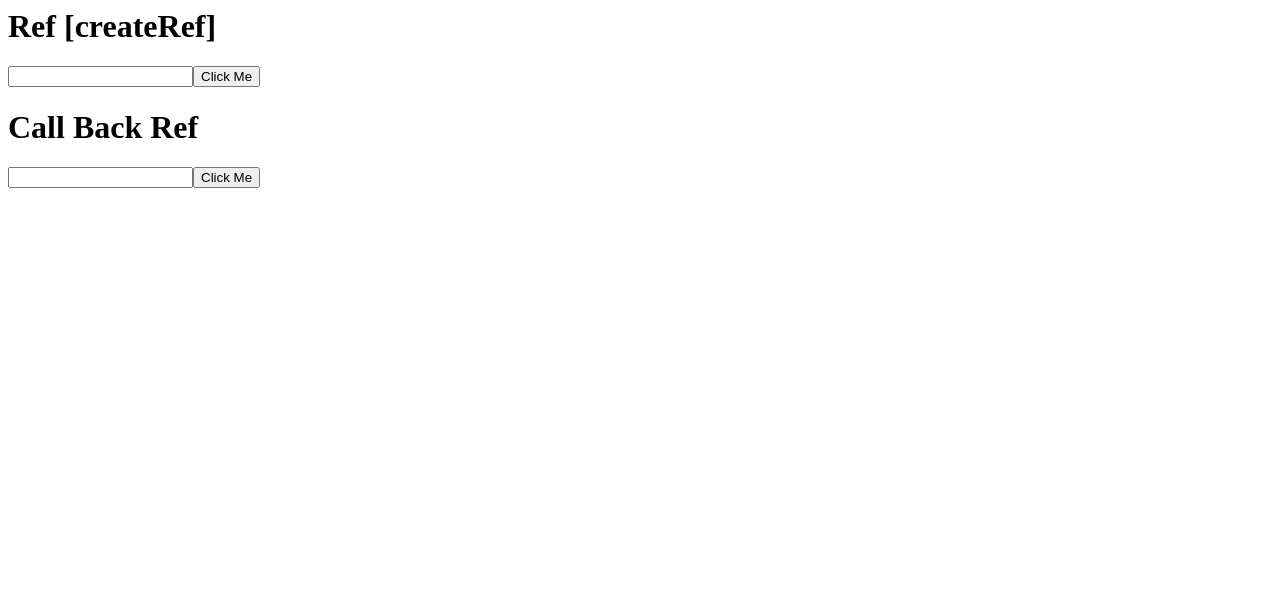
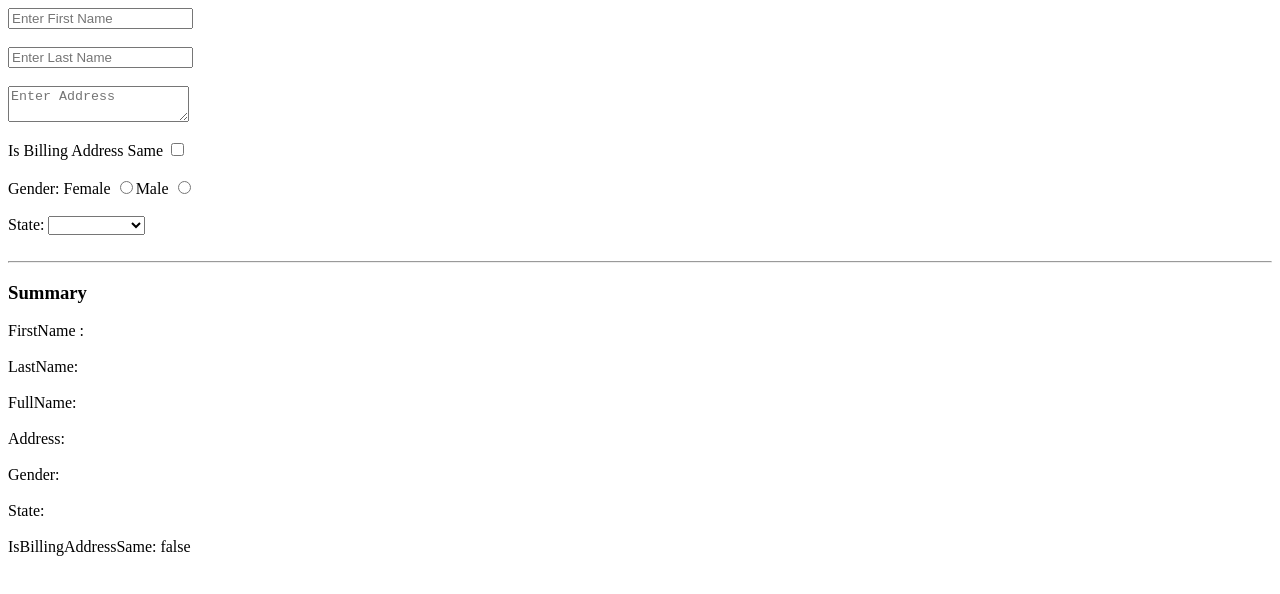
Before and after one commit to 1503014/React-1, a React (Create React App) app: page / in a window 1280 px wide. Shown: the top 594 px of the page. Built offline with nearby package versions, Linux system fonts and the light colour scheme.

Commit message:
1 file modified, 1 added

```diff
--- a/App.tsx
+++ b/App.tsx
@@ -8,6 +8,7 @@ import TextFile from './Components/TextFile';
 import Clone from './Components/SpreadClone';
 import InputWithFocus from './Components/InputWithFocus';
 import CallBackRef from './Components/CallBackRef';
+import EmployeeForm from './Components/EmployeeForm';
 
 
 function Click(a)
@@ -19,8 +20,7 @@ function Click(a)
 export default function App() {
   return (
     <div>
-      <InputWithFocus />
-      <CallBackRef />
+      <EmployeeForm />
     </div>
   )
 }
--- /dev/null
+++ b/Components/EmployeeForm.tsx
@@ -0,0 +1,52 @@
+import React, { Component } from "react";
+
+export default class EmployeeForm extends Component {
+  constructor(props) {
+    super(props);
+    this.state = {
+      FirstName: "",
+      LastName: "",
+      Address : "",
+      Gender : "",
+      State : "",
+      IsBillingAddressSame:""
+    };
+    this.submit = this.submit.bind(this);
+
+  }
+submit(event)
+{
+  let {name, value, type, checked} = event.target;
+  value=type=="checkbox"?checked:value
+ this.setState({
+   [name] : value
+ })
+}
+
+    render() {
+    return (
+      <div>
+        <input type="text" name="FirstName" placeholder="Enter First Name"  onChange = {this.submit}/><br/><br/>
+        <input type="text" name="LastName" placeholder="Enter Last Name" onChange = {this.submit}/><br/><br/>
+        <textarea name="Address" placeholder="Enter Address" onChange = {this.submit}/><br/><br/>
+        Is Billing Address Same <input name="IsBillingAddressSame" type="Checkbox" onChange={this.submit}/><br/><br/>
+        Gender: Female <input value="Female" name="Gender" type="radio" onChange = {this.submit}/>
+        Male <input value="Male" type="radio" name="Gender" onChange = {this.submit}/><br/><br/>
+        State: <select name="State" onChange={this.submit}>
+        <option></option>
+        <option>Maharashtra</option>
+        <option>Hariyana</option>
+        </select><br/><br/>
+        <hr/>
+        <h3><b>Summary</b></h3>
+        <div>FirstName : {this.state.FirstName}</div><br/>
+        <div>LastName: {this.state.LastName}</div><br/>
+        <div>FullName: {this.state.FirstName} {this.state.LastName}</div><br/>
+        <div>Address: {this.state.Address}</div><br/>
+        <div>Gender:{this.state.Gender}</div><br/>
+        <div>State:{this.state.State}</div><br/>
+        <div>IsBillingAddressSame: {this.state.IsBillingAddressSame ? 'true':'false'}</div>
+      </div>
+    );
+  }
+}
```
